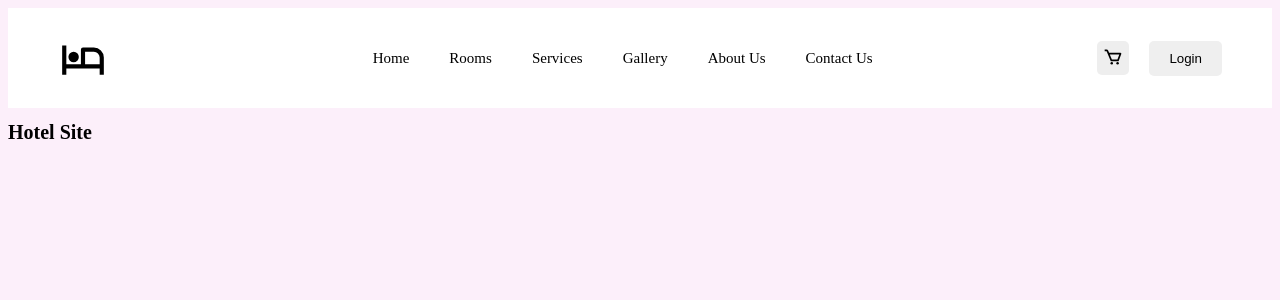
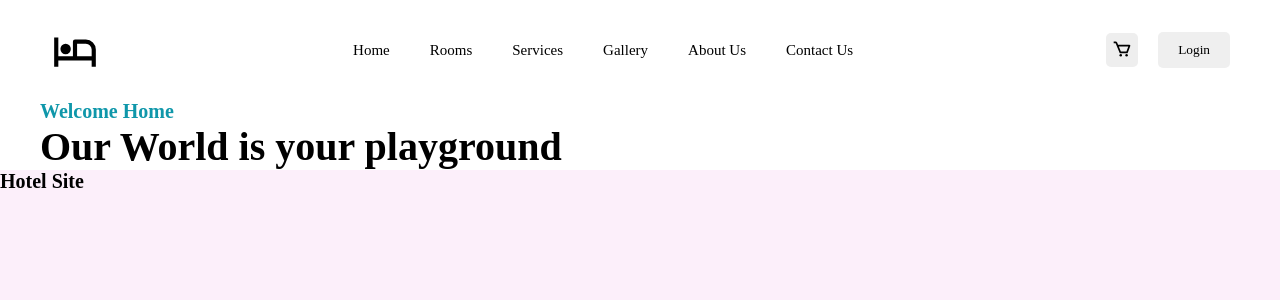
Before and after one commit to PrinceNarteh/hotel, a React (Create React App) app: page / in a window 1280 px wide. Shown: the top 300 px of the page. Built offline with nearby package versions, Linux system fonts and the light colour scheme.

Commit message:
adds common components

```diff
--- /dev/null
+++ b/src/components/home/header/Header.tsx
@@ -0,0 +1,20 @@
+import React from "react";
+import { theme } from "../../../theme/theme";
+import { Column } from "../../styles/Column";
+import { Container } from "../../styles/Container";
+import { Heading } from "../../styles/Heading";
+import { Section } from "../../styles/Section";
+import { Title } from "../../styles/Title";
+
+export const Header = () => {
+  return (
+    <Section bgColor={theme.colors.white}>
+      <Container>
+        <Column>
+          <Heading>Welcome Home</Heading>
+          <Title as="h1">Our World is your playground</Title>
+        </Column>
+      </Container>
+    </Section>
+  );
+};
--- /dev/null
+++ b/src/components/styles/Column.tsx
@@ -0,0 +1,16 @@
+import React from "react";
+import styled from "styled-components";
+
+interface ColumnProps {
+  [key: string]: any;
+  children?: React.ReactNode;
+}
+
+export const Column = ({ children, ...props }: ColumnProps) => {
+  const ColumnStyle = styled.div`
+    flex: 1;
+    ${props}
+  `;
+
+  return <ColumnStyle>{children}</ColumnStyle>;
+};
--- /dev/null
+++ b/src/components/styles/Container.tsx
@@ -0,0 +1,7 @@
+import styled from "styled-components";
+
+export const Container = styled.div`
+  max-width: 120rem;
+  margin-left: auto;
+  margin-right: auto;
+`;
--- /dev/null
+++ b/src/components/styles/Heading.tsx
@@ -0,0 +1,7 @@
+import styled from "styled-components";
+import { theme } from "../../theme/theme";
+
+export const Heading = styled.h6`
+  color: ${theme.colors.lightBlue};
+  font-size: 2rem;
+`;
--- /dev/null
+++ b/src/components/styles/Section.tsx
@@ -0,0 +1,15 @@
+import styled, { css } from "styled-components";
+
+interface SectionProps {
+  bgColor?: string;
+}
+
+export const Section = styled.section`
+  width: 100%;
+
+  ${({ bgColor }: SectionProps) =>
+    bgColor &&
+    css`
+      background-color: ${bgColor};
+    `}
+`;
--- /dev/null
+++ b/src/components/styles/Title.tsx
@@ -0,0 +1,15 @@
+import React from "react";
+import styled from "styled-components";
+
+interface TitleProps {
+  as: "h1" | "h2" | "h3" | "h4" | "h5" | "h6";
+  fontSize?: number;
+  children: React.ReactNode;
+}
+
+export const Title = ({ as, fontSize, children }: TitleProps) => {
+  const TitleStyle = styled(as)`
+    font-size: ${fontSize ? `${fontSize}rem` : `4rem`};
+  `;
+  return <TitleStyle>{children}</TitleStyle>;
+};
--- a/src/pages/Home.tsx
+++ b/src/pages/Home.tsx
@@ -1,10 +1,12 @@
 import React from "react";
+import { Header } from "../components/home/header/Header";
 import { Navbar } from "../components/navbar/Navbar";
 
 export const Home = () => {
   return (
     <>
       <Navbar />
+      <Header />
     </>
   );
 };
--- a/src/theme/globalStyle.tsx
+++ b/src/theme/globalStyle.tsx
@@ -1,11 +1,14 @@
 import { createGlobalStyle } from "styled-components";
 
 export const GlobalStyle = createGlobalStyle`
-    *,*::before,**::after{
+    *,
+    *::before,
+    *::after{
         margin: 0;
         padding: 0;
         outline: none;
         box-sizing: border-box;
+        font-family: 'Armata' , serif;
     }
 
      html {
--- /dev/null
+++ b/src/theme/theme.tsx
@@ -0,0 +1,7 @@
+export const theme = {
+  colors: {
+    armyGreen: "#063C43",
+    lightBlue: "#0F97AA",
+    white: "#fff",
+  },
+};
```
